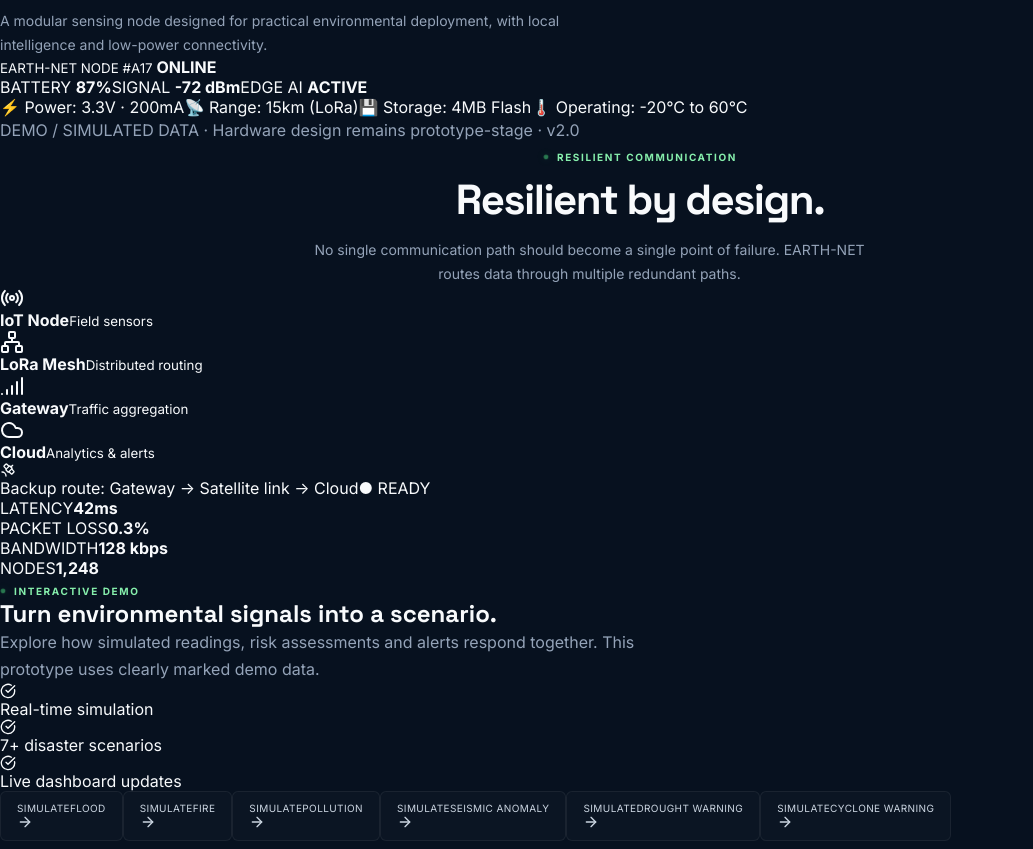
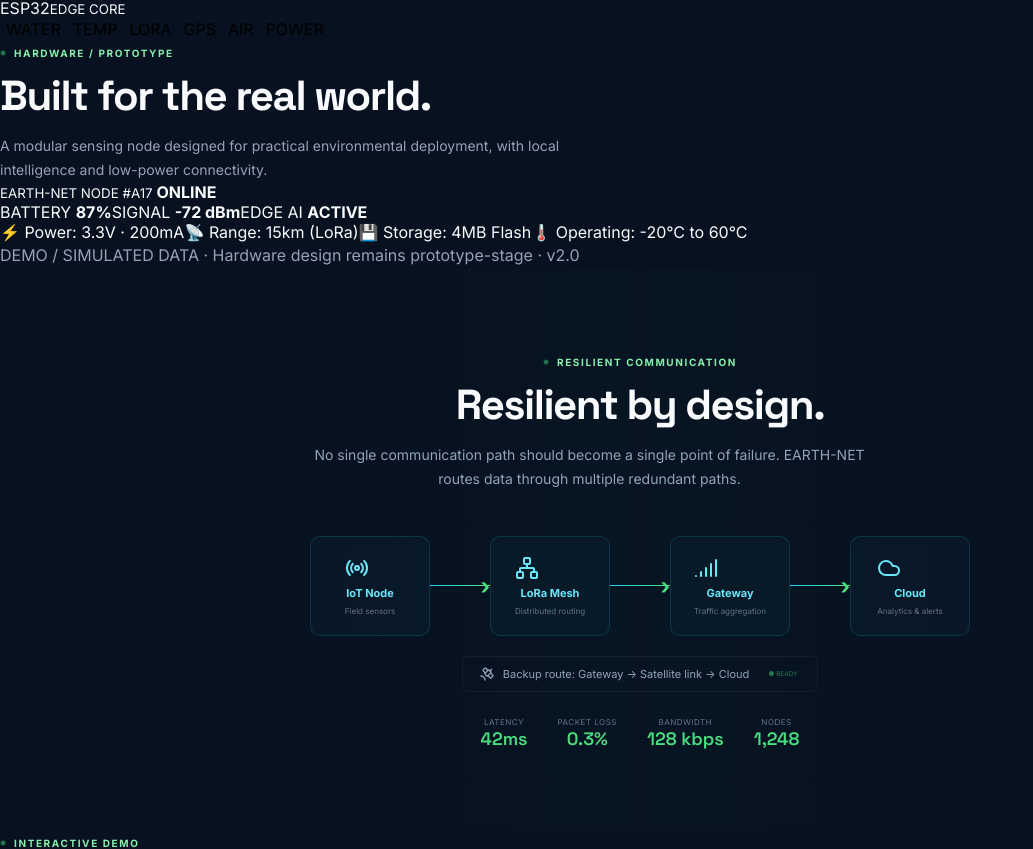
Before and after one commit to SohamMondal88/EARTH-NET, a React (Vite) app: page / in a window 1280 px wide. Shown: the part 9085-9934 px from the top of the page, without its empty margins (0-1033 px from the left). Built offline with nearby package versions, Linux system fonts and the light colour scheme.

Commit message:
Update iot-network.css

```diff
--- a/src/styles/sections/iot-network.css
+++ b/src/styles/sections/iot-network.css
@@ -1 +1,157 @@
-.route>i{overflow:visible}
+.network-section {
+  text-align: center;
+  background: linear-gradient(90deg, transparent, rgba(12, 45, 56, 0.12), transparent);
+  padding-top: 80px;
+  padding-bottom: 80px;
+}
+
+.network-section .section-title {
+  margin: auto;
+}
+
+.route {
+  display: flex;
+  justify-content: center;
+  align-items: center;
+  margin: 45px 0 20px;
+  flex-wrap: wrap;
+}
+
+.route > div {
+  width: 120px;
+  height: 100px;
+  display: grid;
+  place-content: center;
+  gap: 6px;
+  border: 1px solid rgba(34, 211, 238, 0.15);
+  background: rgba(13, 37, 54, 0.4);
+  border-radius: var(--radius-md);
+  color: var(--cyan-300);
+  font-size: 11px;
+  transition: all var(--transition-base);
+  padding: 10px;
+}
+
+.route > div:hover {
+  border-color: rgba(74, 222, 128, 0.3);
+  transform: translateY(-2px);
+  box-shadow: var(--shadow-glow);
+}
+
+.route > div small {
+  font-size: 8px;
+  color: var(--text-500);
+}
+
+.route > i {
+  width: 60px;
+  height: 1px;
+  background: linear-gradient(90deg, var(--cyan-400), var(--earth-400));
+  position: relative;
+  flex-shrink: 0;
+  overflow: visible;
+}
+
+.route > i::after {
+  content: '›';
+  position: absolute;
+  right: 0;
+  top: -12px;
+  color: var(--earth-400);
+  font-size: 22px;
+  font-weight: 700;
+}
+
+.backup {
+  display: inline-flex;
+  gap: 8px;
+  border: 1px solid var(--line-light);
+  padding: 9px 16px;
+  border-radius: var(--radius-sm);
+  font-size: 11px;
+  color: var(--text-400);
+  align-items: center;
+}
+
+.backup-status {
+  color: var(--earth-400);
+  font-size: 8px;
+  margin-left: 8px;
+  animation: pulse-dot 2s ease-in-out infinite;
+}
+
+.network-metrics {
+  display: flex;
+  justify-content: center;
+  gap: 30px;
+  margin-top: 25px;
+  flex-wrap: wrap;
+}
+
+.network-metrics div {
+  text-align: center;
+}
+
+.network-metrics span {
+  display: block;
+  font-size: 8px;
+  color: var(--text-500);
+  letter-spacing: 0.5px;
+  text-transform: uppercase;
+}
+
+.network-metrics b {
+  font: 600 18px var(--font-display);
+  color: var(--earth-400);
+}
+
+@media (max-width: 900px) {
+  .route > i {
+    width: 25px;
+  }
+
+  .route > div {
+    width: 98px;
+    height: 82px;
+    font-size: 9px;
+    padding: 8px;
+  }
+}
+
+@media (max-width: 600px) {
+  .route {
+    gap: 7px;
+    margin-inline: -12px;
+  }
+
+  .route > i {
+    width: 7px;
+  }
+
+  .route > div {
+    width: 67px;
+    height: 66px;
+    font-size: 8px;
+    padding: 6px;
+  }
+
+  .route > div svg {
+    width: 15px;
+    margin: auto;
+  }
+
+  .backup {
+    font-size: 9px;
+    flex-wrap: wrap;
+    justify-content: center;
+    padding: 8px 12px;
+  }
+
+  .network-metrics {
+    gap: 15px;
+  }
+
+  .network-metrics b {
+    font-size: 16px;
+  }
+}
```
